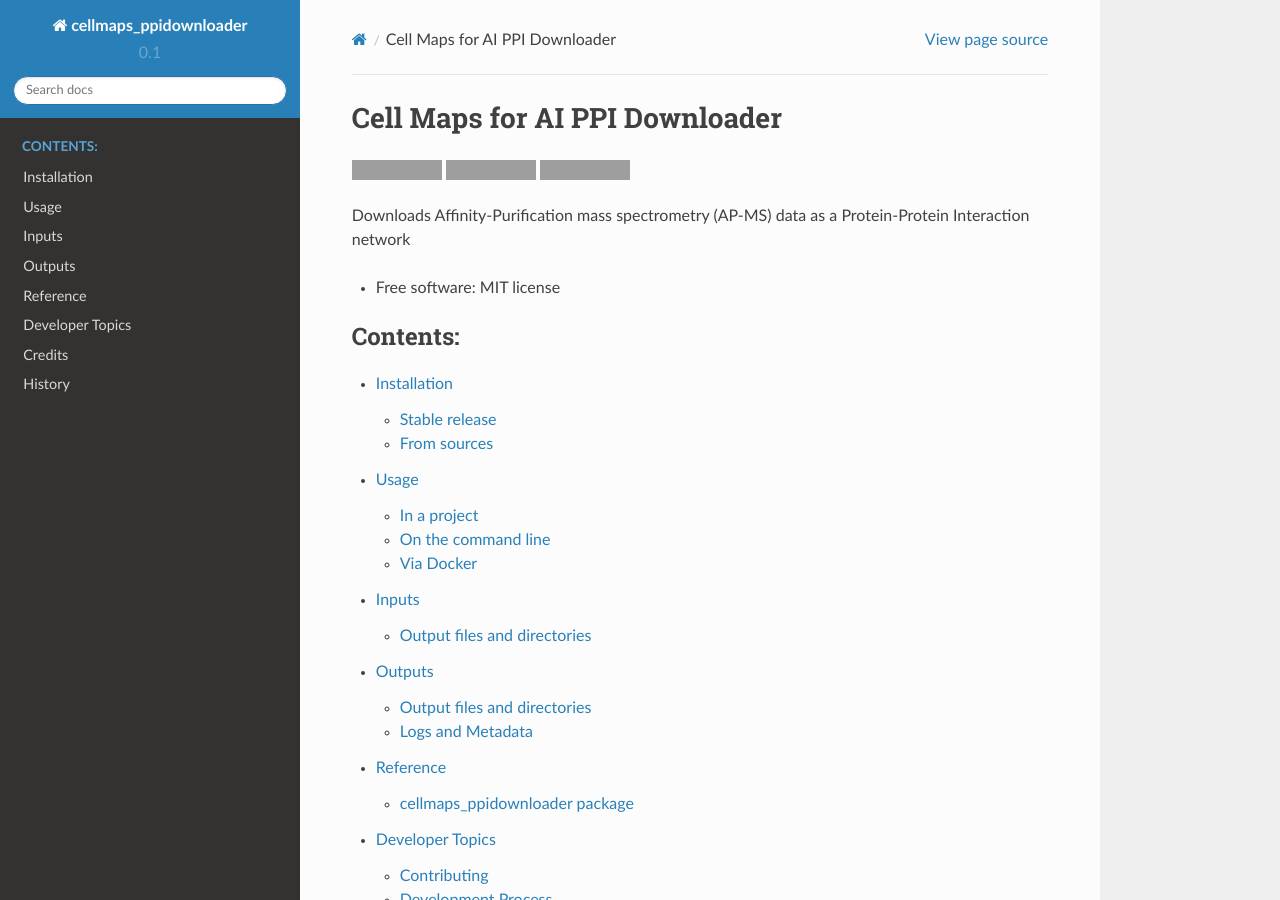
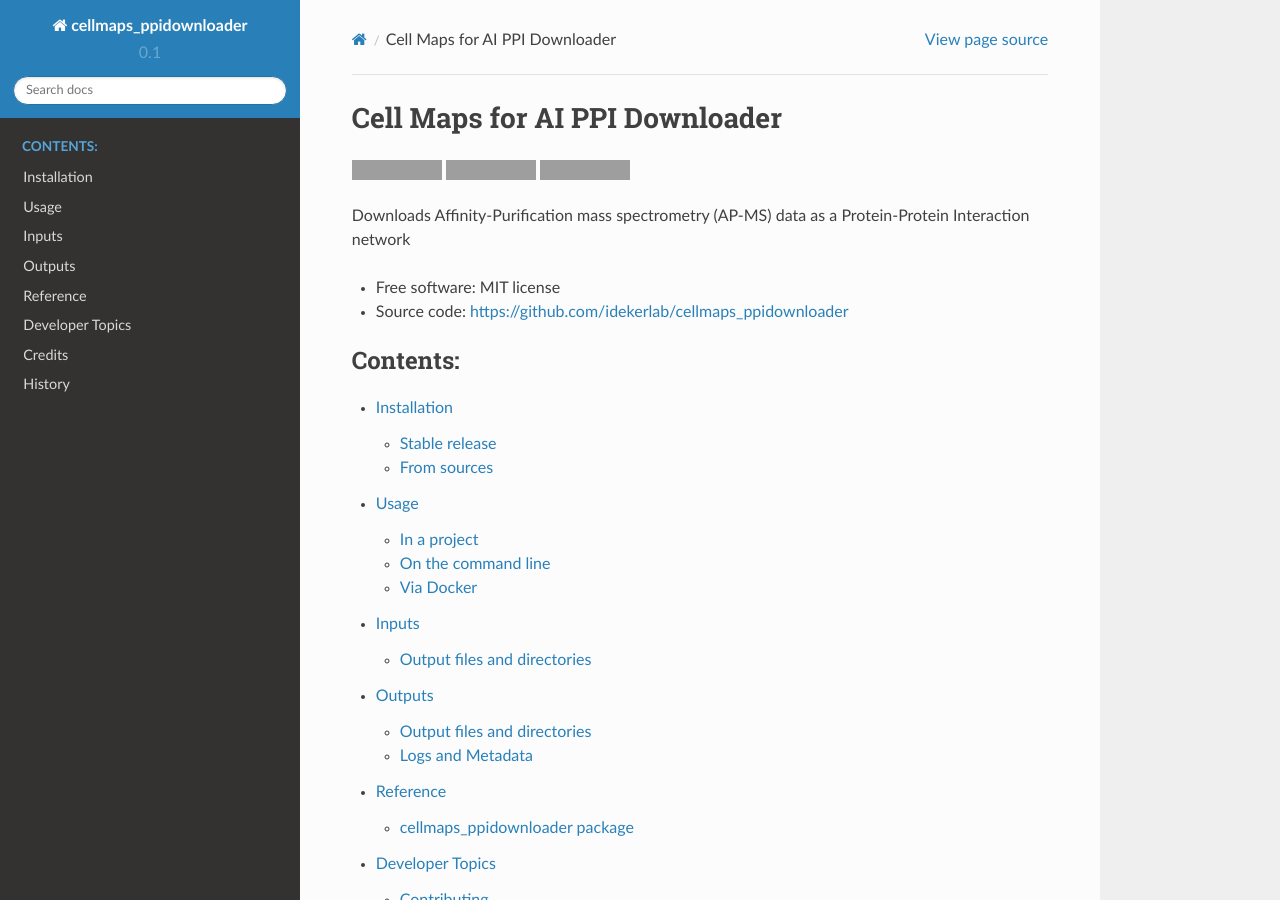
Before and after one commit to wadeschulz/cellmaps_ppidownloader_experimental, a Sphinx documentation site: the page built from docs/index.rst, in a window 1280 px wide and 900 px high. Built offline with Sphinx 7.4.7 and the Read the Docs theme 2.0.0, drawn with Linux system fonts in a browser that asks for light colours; grey boxes are pictures that could not be loaded.

Commit message:
Add link to repo

```diff
--- a/docs/index.rst
+++ b/docs/index.rst
@@ -17,7 +17,7 @@ network
 
 
 * Free software: MIT license
-
+* Source code: https://github.com/idekerlab/cellmaps_ppidownloader
 
 .. toctree::
    :maxdepth: 2
```
